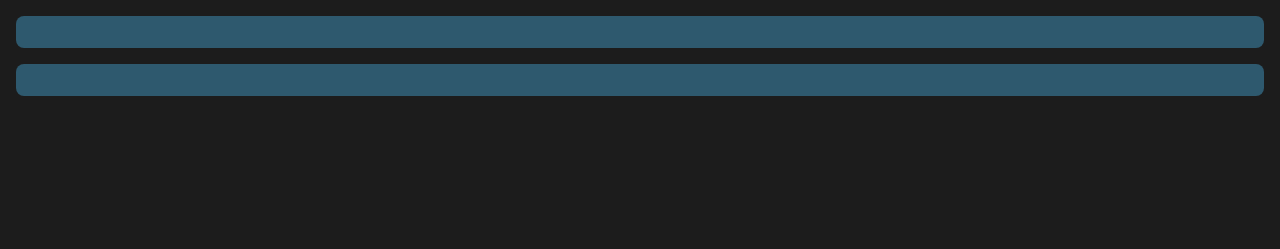
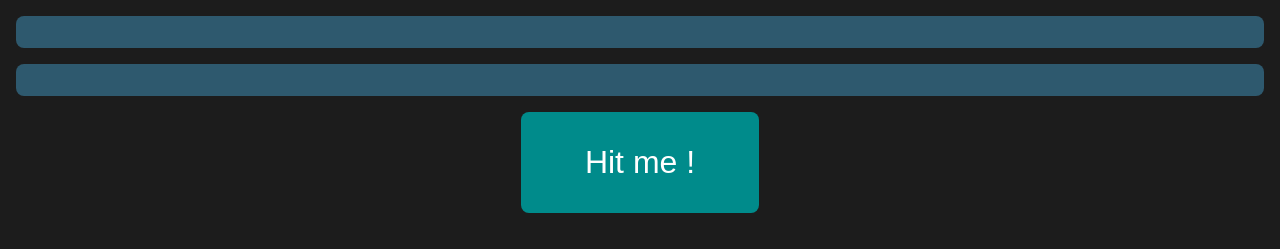
Before and after one commit to cyrilmarois/HTMLab, a plain HTML site: page grid/transition/index.html in a window 1280 px wide. Drawn offline with Linux system fonts and the light colour scheme.

Commit message:
feat(transition): playing with transition

```diff
--- a/grid/transition/index.html
+++ b/grid/transition/index.html
@@ -58,6 +58,11 @@
         </p>
       </div>
     </div>
+    <div class="button">
+      <div>
+        <button type="button" class="primary">Hit me !</button>
+      </div>
+    </div>
     <!-- <script src="js/app.js"></script> -->
   </body>
 </html>
--- a/grid/transition/main.css
+++ b/grid/transition/main.css
@@ -29,3 +29,23 @@ body {
 .example:hover {
   grid-template-rows: 1fr;
 }
+.button {
+  display: flex;
+  justify-content: center;
+}
+button.primary {
+  padding: 1em 2em;
+  background-color: darkcyan;
+  color: white;
+  border: 0;
+  border-radius: 0.25em;
+  font-size: 2rem;
+  cursor: pointer;
+  transition: transform 1000ms;
+}
+
+button:hover,
+button:focus-visible {
+  transform: translateY(-1.5rem);
+  transition: transform 250ms;
+}
```
